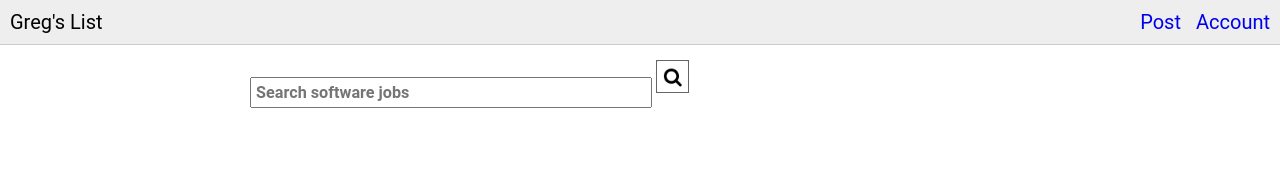
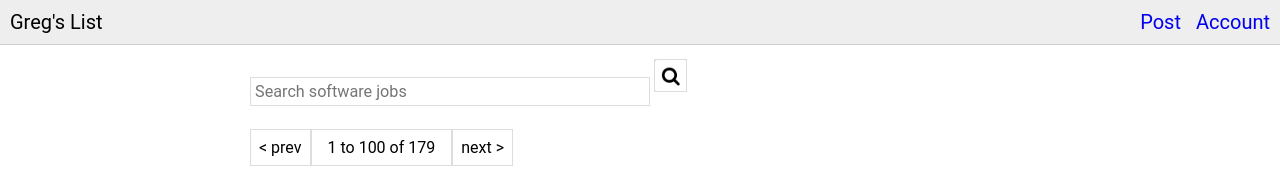
Before and after one commit to amcavinue/gregs-list, a plain HTML site: page index.html in a window 1280 px wide. Drawn offline with Linux system fonts and the light colour scheme.

Commit message:
Added pagination.

```diff
--- a/index.html
+++ b/index.html
@@ -16,10 +16,18 @@
 	<div class="content">
 		<form id="search-form" method="get">
 			<input type="text" name="search" placeholder="Search software jobs" />
-			<button type="submit" form="search-form" value="Submit">
-				<!-- <img src="magnifying-glass.png" /> -->
-			</button>
+			<button type="submit" form="search-form" value="Submit"></button>
 		</form>
+
+		<section>
+			<div class="pagination">
+				<!-- These must be on the same HTML line to style correctly. -->
+				<a href="#">&lt; prev</a><span>1 to 100 of 179</span><a href="#">next &gt;</a>
+			</div>
+			<div class="results">
+
+			</div>
+		</section>
 	</div>
 </body>
 </html>
--- a/styles.css
+++ b/styles.css
@@ -38,21 +38,41 @@ form input {
 	width: 50%;
 	padding: 0.25em;
 	font-size: 1.0125em;
-	font-weight: bold;
 	margin-top: 2em;
+	border: 1px solid #ddd;
 }
 
 form button {
 	background: #fff url('magnifying-glass.png') 0px 0px/100% no-repeat;
 	width: 2.5em;
 	height: 2.5em;
-	border: 1px solid #666666;
+	border: 1px solid #ddd;
 	position: relative;
 	top: -0.45em;
 }
 
-/*form button img {
-	height: 2em;
-	width: 2em;
+section {
+	margin-top: 2em;
 }
-*/
+
+.pagination {
+	display: inline-block;
+}
+
+.pagination a {
+	background-color: rgb(255, 255, 255);
+	padding: 0.5em;
+	border: 1px #ddd solid;
+	font-size: 1em;
+}
+
+.pagination span {
+	background-color: rgb(255, 255, 255);
+	padding: 0.5em 1em;
+	border: 1px #ddd solid;
+	font-size: 1em;
+}
+
+.results {
+	margin-top: 2em;
+}
```
